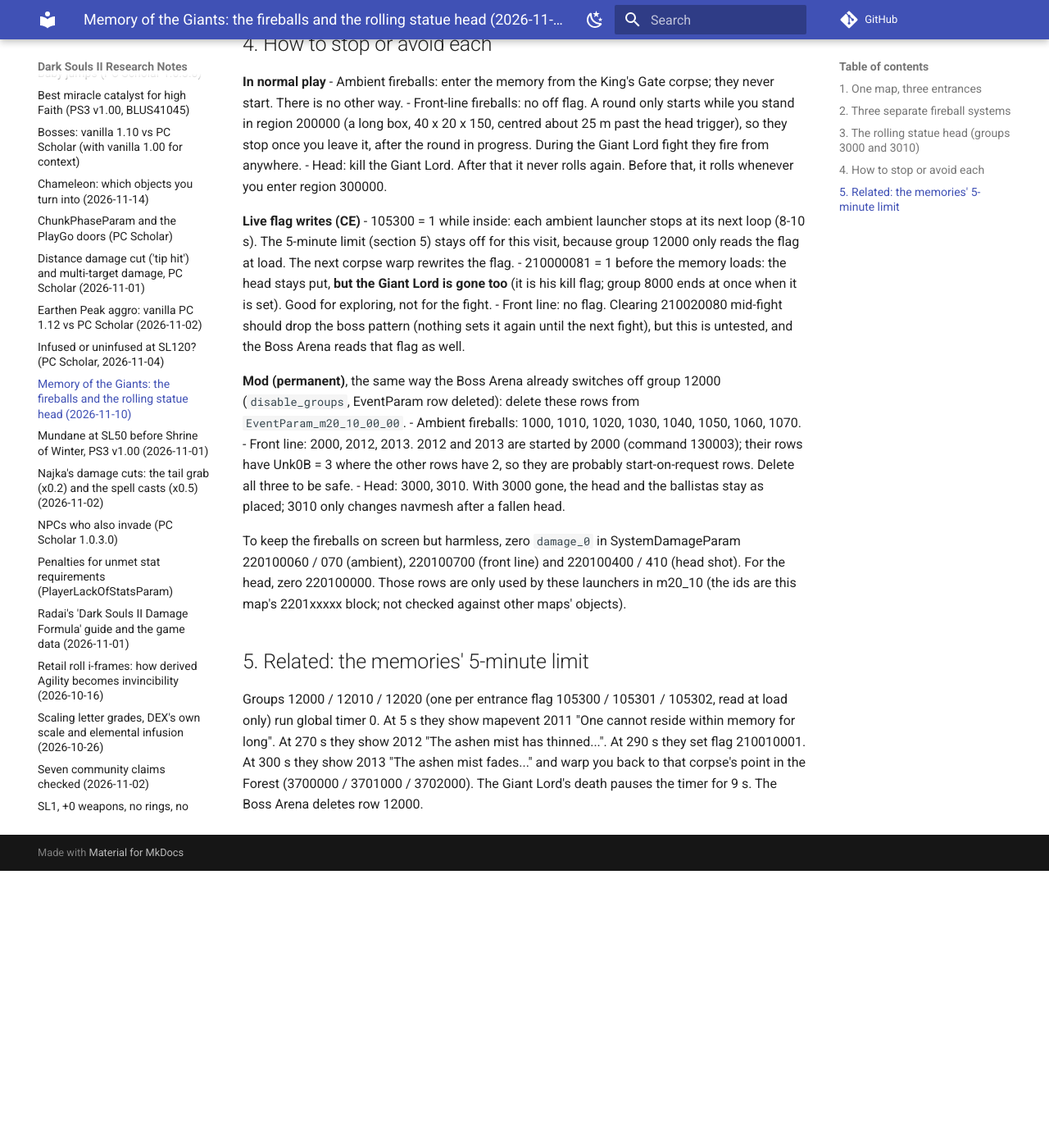
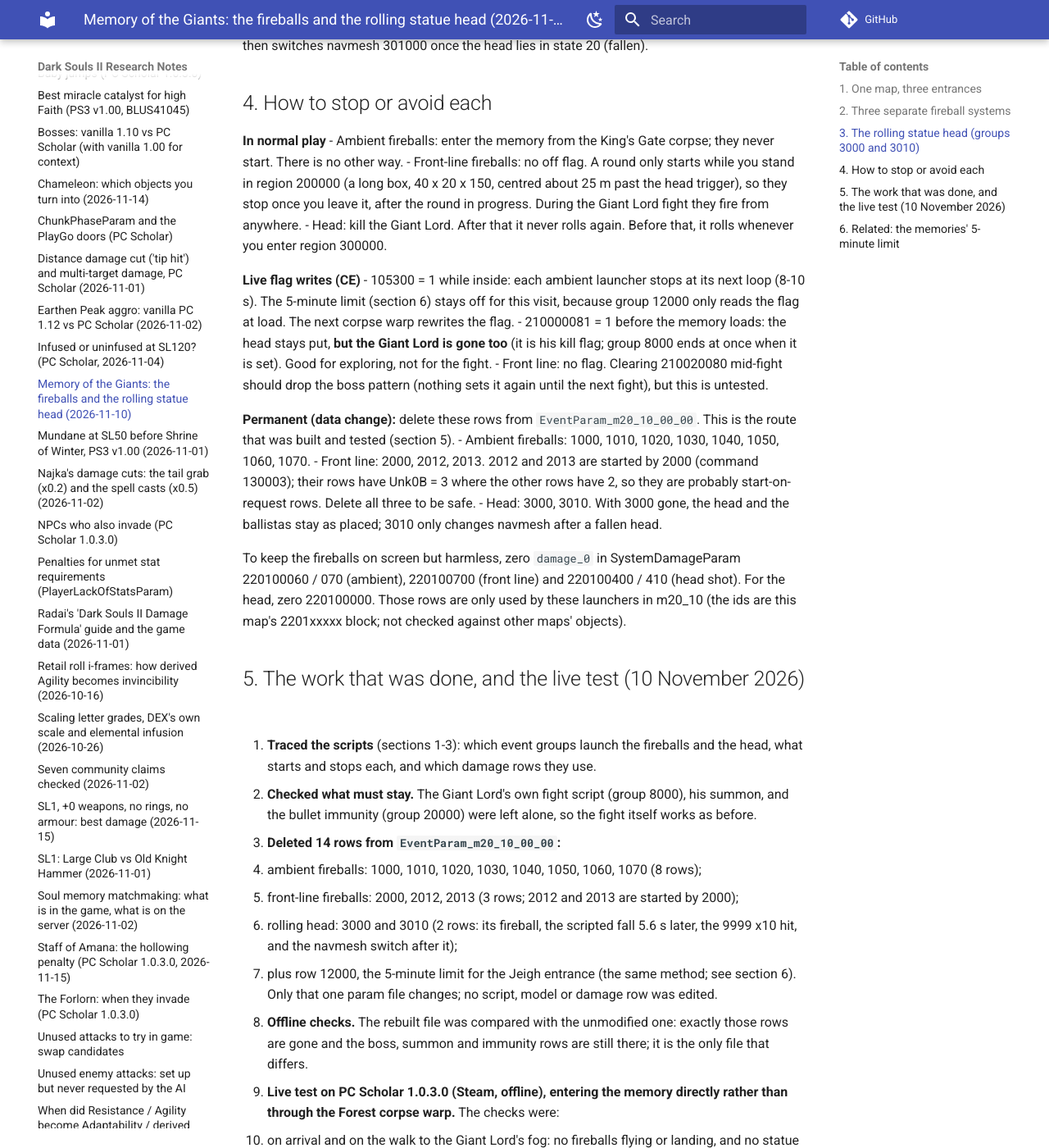
Before and after one commit to laveniatappendorf/ds2-research-notes, an MkDocs documentation site: the page built from docs/mechanics/giant-memory-fireballs-pc.md, in a window 1280 px wide and 1400 px high, scrolled down 2342 px. Shown: the whole window at 82% size. Built offline with MkDocs 1.6.1 and Material for MkDocs 9.7.7, drawn with Linux system fonts in a browser that asks for light colours; comment, search, counter and statistics services are not loaded; before the commit the page ends 3404 px from its top, so only the background shows below that; some of the changed text lies outside the part shown.

Commit message:
Update the Memory of the Giants page: fireball removal tested live
Co-Authored-By: Claude Sonnet 5.5 <noreply@anthropic.com>

```diff
--- a/docs/mechanics/giant-memory-fireballs-pc.md
+++ b/docs/mechanics/giant-memory-fireballs-pc.md
@@ -1,10 +1,14 @@
 # Memory of the Giants: the fireballs and the rolling statue head (2026-11-10)
 
-!!! info "Status: From the data"
-    Read straight from game files or compared between builds. What the files contain is checked; why they are that way (developer intent) is interpretation. See [status labels](../status-labels.md).
+!!! success "Status: Confirmed live"
+    Seen working in the game or emulator, not only read from files. See [status labels](../status-labels.md).
 
 Question: the giants' memory has constant fireball bombardment and a statue head that gets knocked off and rolls.
-Can either be stopped, or never triggered? Answer from the data only (event scripts and params), **not live-tested**.
+Can either be stopped, or never triggered?
+
+**Answer: yes, both.** The answer was worked out from the data (event scripts and params), then built as a data
+change and **tested live on 10 November 2026**: the fireballs no longer fire. The work done is listed in section 5.
+The live-flag tricks in section 4 and the 5-minute limit in section 6 were not run live except where section 5 says so.
 
 Sources: `ezstate\event_m20_10_00_00.esd` + `.edd` (developer event names), `EventParam`, `MapObjectInstanceParam`,
 `EventLocation`, `SystemDamageParam` (all `_m20_10_00_00` where per-map), Forest `event_m10_10_00_00` groups
@@ -64,15 +68,15 @@ navmesh 301000 once the head lies in state 20 (fallen).
   300000.
 
 **Live flag writes (CE)**
-- 105300 = 1 while inside: each ambient launcher stops at its next loop (8-10 s). The 5-minute limit (section 5)
+- 105300 = 1 while inside: each ambient launcher stops at its next loop (8-10 s). The 5-minute limit (section 6)
   stays off for this visit, because group 12000 only reads the flag at load. The next corpse warp rewrites the flag.
 - 210000081 = 1 before the memory loads: the head stays put, **but the Giant Lord is gone too** (it is his kill
   flag; group 8000 ends at once when it is set). Good for exploring, not for the fight.
 - Front line: no flag. Clearing 210020080 mid-fight should drop the boss pattern (nothing sets it again until the
-  next fight), but this is untested, and the Boss Arena reads that flag as well.
+  next fight), but this is untested.
 
-**Mod (permanent)**, the same way the Boss Arena already switches off group 12000 (`disable_groups`, EventParam
-row deleted): delete these rows from `EventParam_m20_10_00_00`.
+**Permanent (data change):** delete these rows from `EventParam_m20_10_00_00`. This is the route that was built and
+tested (section 5).
 - Ambient fireballs: 1000, 1010, 1020, 1030, 1040, 1050, 1060, 1070.
 - Front line: 2000, 2012, 2013. 2012 and 2013 are started by 2000 (command 130003); their rows have Unk0B = 3
   where the other rows have 2, so they are probably start-on-request rows. Delete all three to be safe.
@@ -83,10 +87,38 @@ To keep the fireballs on screen but harmless, zero `damage_0` in SystemDamagePar
 220100700 (front line) and 220100400 / 410 (head shot). For the head, zero 220100000. Those rows are only used by
 these launchers in m20_10 (the ids are this map's 2201xxxxx block; not checked against other maps' objects).
 
-## 5. Related: the memories' 5-minute limit
+## 5. The work that was done, and the live test (10 November 2026)
+
+1. **Traced the scripts** (sections 1-3): which event groups launch the fireballs and the head, what starts and stops
+   each, and which damage rows they use.
+2. **Checked what must stay.** The Giant Lord's own fight script (group 8000), his summon, and the bullet immunity
+   (group 20000) were left alone, so the fight itself works as before.
+3. **Deleted 14 rows from `EventParam_m20_10_00_00`:**
+   - ambient fireballs: 1000, 1010, 1020, 1030, 1040, 1050, 1060, 1070 (8 rows);
+   - front-line fireballs: 2000, 2012, 2013 (3 rows; 2012 and 2013 are started by 2000);
+   - rolling head: 3000 and 3010 (2 rows: its fireball, the scripted fall 5.6 s later, the 9999 x10 hit, and the
+     navmesh switch after it);
+   - plus row 12000, the 5-minute limit for the Jeigh entrance (the same method; see section 6).
+   Only that one param file changes; no script, model or damage row was edited.
+4. **Offline checks.** The rebuilt file was compared with the unmodified one: exactly those rows are gone and the
+   boss, summon and immunity rows are still there; it is the only file that differs.
+5. **Live test on PC Scholar 1.0.3.0 (Steam, offline), entering the memory directly rather than through the Forest
+   corpse warp.** The checks were:
+   - on arrival and on the walk to the Giant Lord's fog: no fireballs flying or landing, and no statue head falling
+     or rolling;
+   - during the Giant Lord fight: no fireball volleys, and the fight otherwise unchanged (he wakes when you cross
+     his region, and winning works as before);
+   - dying once and coming back in: no fireballs again.
+
+   Result: **pass**. The fireballs no longer fire, and the statue head no longer rolls.
+
+Still untested: the live-flag writes in section 4, and whether the zeroed-damage option (fireballs on screen but
+harmless) behaves as described.
+
+## 6. Related: the memories' 5-minute limit
 
 Groups 12000 / 12010 / 12020 (one per entrance flag 105300 / 105301 / 105302, read at load only) run global
 timer 0. At 5 s they show mapevent 2011 "One cannot reside within memory for long". At 270 s they show 2012 "The
 ashen mist has thinned...". At 290 s they set flag 210010001. At 300 s they show 2013 "The ashen mist fades..."
 and warp you back to that corpse's point in the Forest (3700000 / 3701000 / 3702000). The Giant Lord's death
-pauses the timer for 9 s. The Boss Arena deletes row 12000.
+pauses the timer for 9 s. Deleting row 12000 (as in section 5) switches the limit off for that entrance.
```
Also changed, not shown: docs/mechanics/index.md (+1 -1 lines).
